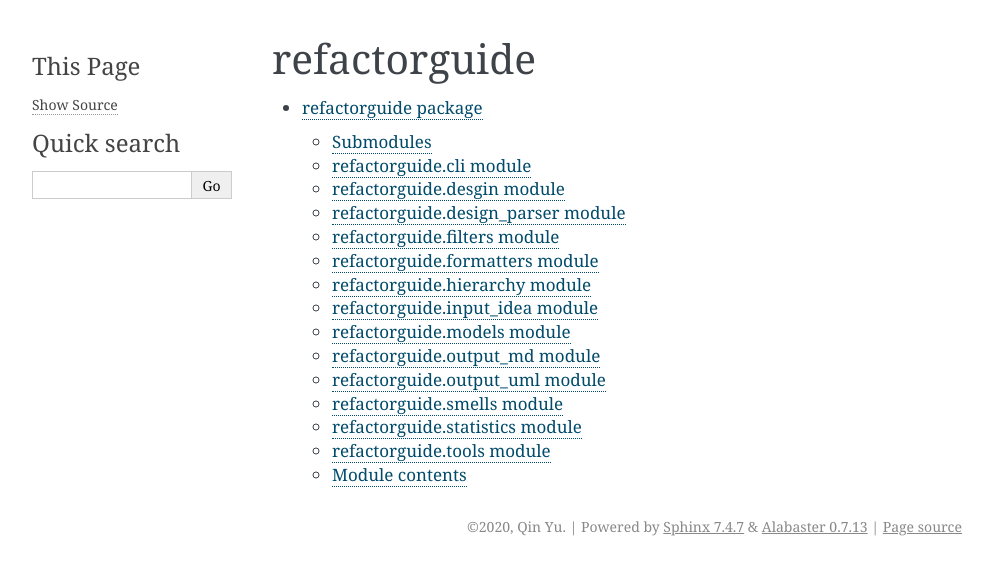
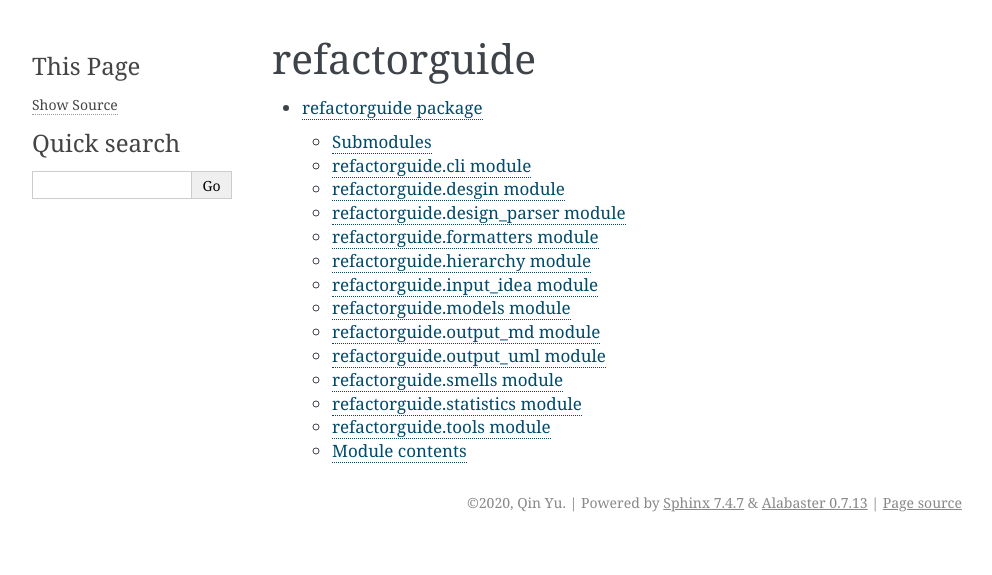
Before and after one commit to qinyu/refactorguide, a Sphinx documentation site: the page built from docs/modules.rst, in a window 1280 px wide. Shown: the top 575 px of the page, without its empty margins (148-1140 px from the left). Built offline with Sphinx 7.4.7, drawn with Linux system fonts in a browser that asks for light colours.

Commit message:
update doc

```diff
--- a/docs/refactorguide.rst
+++ b/docs/refactorguide.rst
@@ -24,14 +24,6 @@ refactorguide.design\_parser module
 -----------------------------------
 
 .. automodule:: refactorguide.design_parser
-   :members:
-   :undoc-members:
-   :show-inheritance:
-
-refactorguide.filters module
-----------------------------
-
-.. automodule:: refactorguide.filters
    :members:
    :undoc-members:
    :show-inheritance:
```
